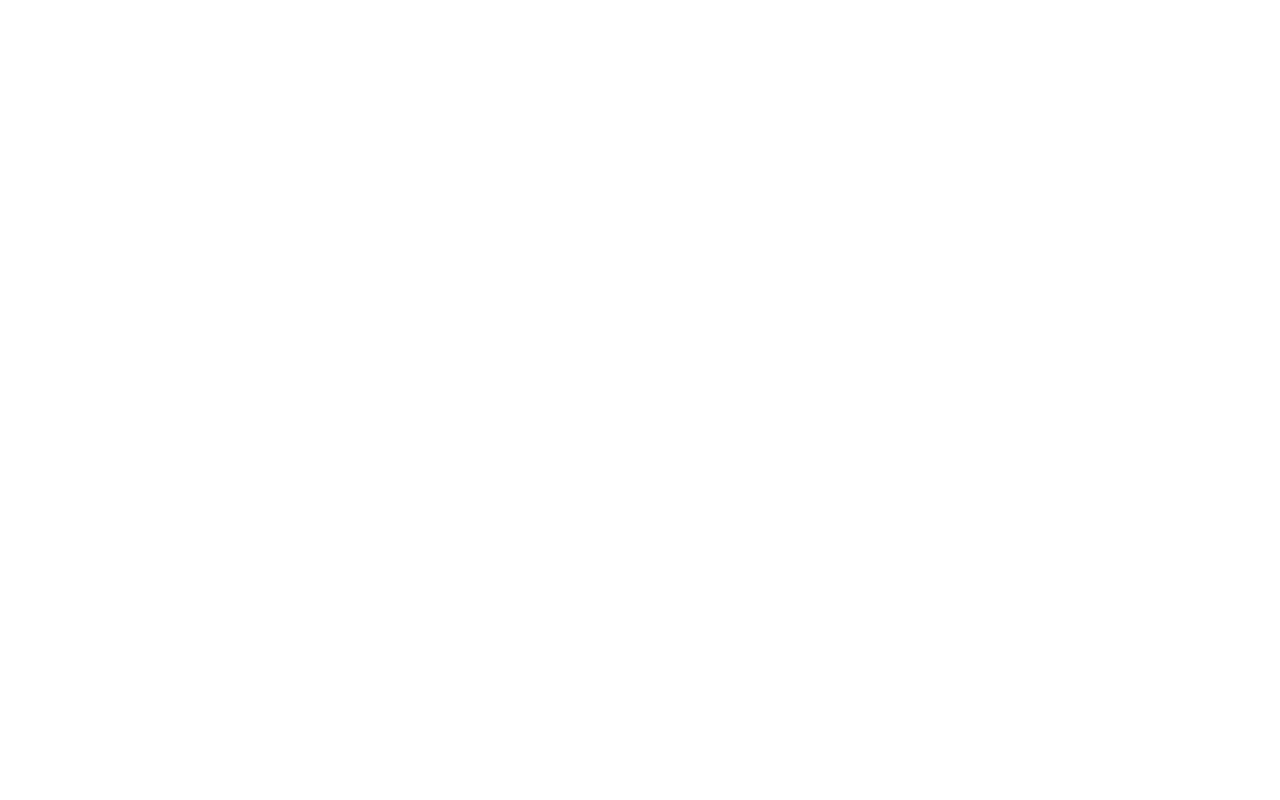
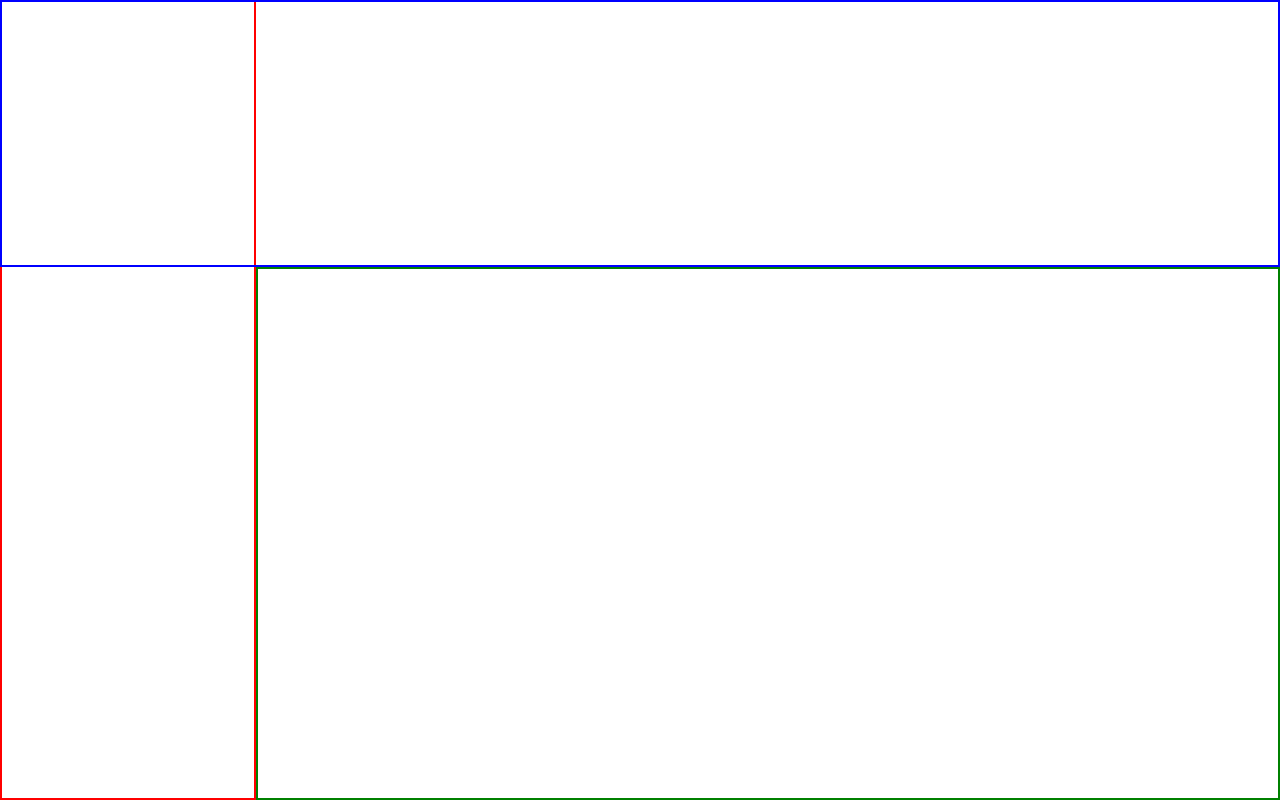
Before and after one commit to JordanJHiggins/admin-dashboard, a plain HTML site: page index.html in a window 1280 px wide. Drawn offline with Linux system fonts and the light colour scheme.

Commit message:
add grid areas

```diff
--- a/index.html
+++ b/index.html
@@ -12,6 +12,8 @@
     <title>Document</title>
   </head>
   <body>
+    <!-- Grid wrapper -->
+    <div class="wrapper">
       <!-- Sidebar -->
       <div class="sidebar">
         <div id="logo"></div>
@@ -39,5 +41,6 @@
         <div id="announcement-card"></div>
         <div id="trending"></div>
       </div>
+    </div>
   </body>
 </html>
--- a/style.css
+++ b/style.css
@@ -0,0 +1,25 @@
+/* body */
+body {
+  min-height: 100vh;
+  margin: 0;
+}
+.wrapper {
+  display: grid;
+  min-height: 100vh;
+  grid-template-columns: 1fr 3fr 1fr;
+  grid-template-rows: repeat(3, 1fr);
+}
+.sidebar {
+  grid-area: 1 / 1 / 4 / 2;
+  border: 2px solid red;
+}
+
+.header {
+  grid-area: 1 / 1 / 2 / 4;
+  border: 2px solid blue;
+}
+
+.main-content {
+  grid-area: 2 / 2 / 4 / 4;
+  border: 2px solid green;
+}
```
Lines whose indentation alone changed are shown as unchanged.
